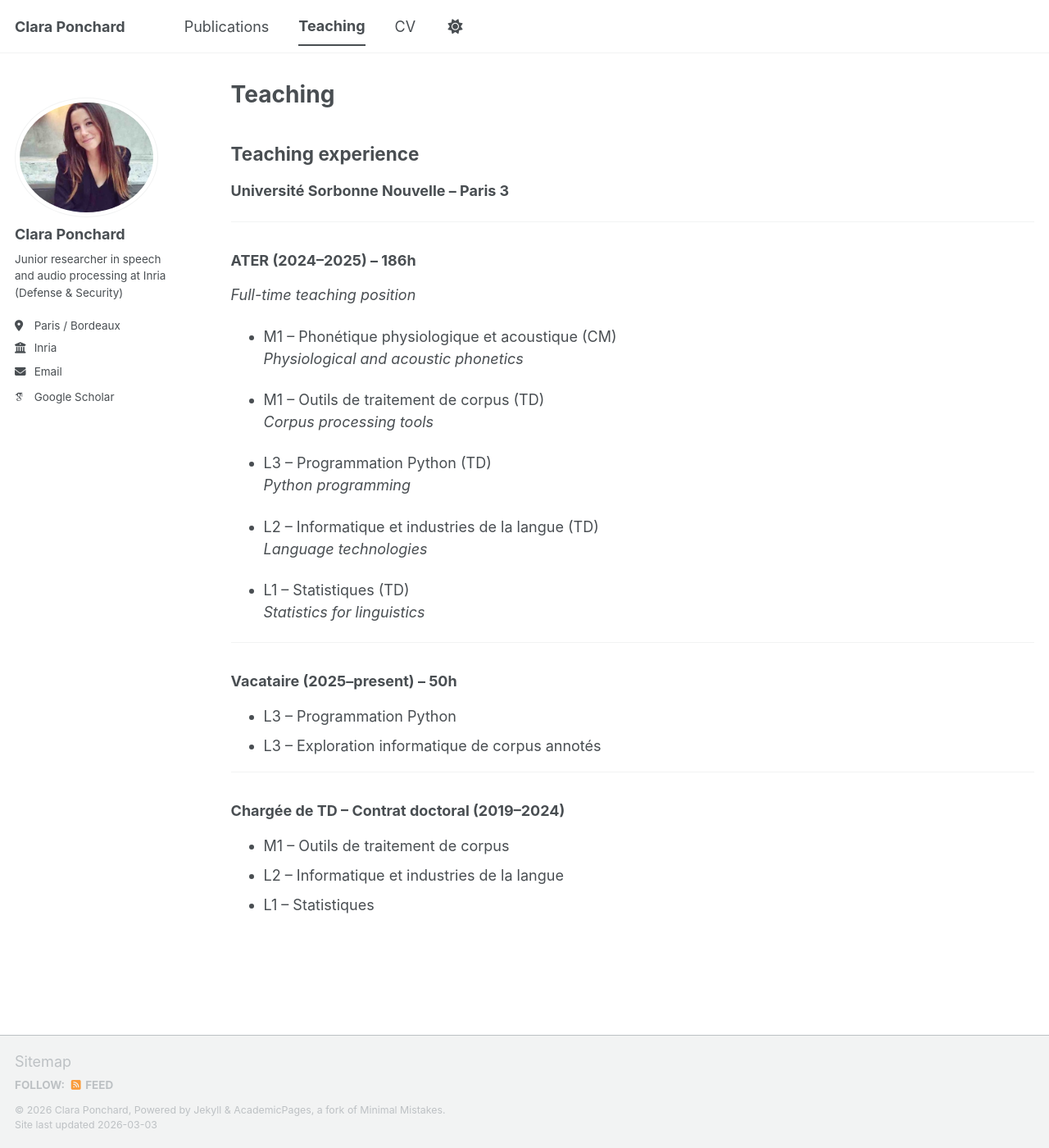
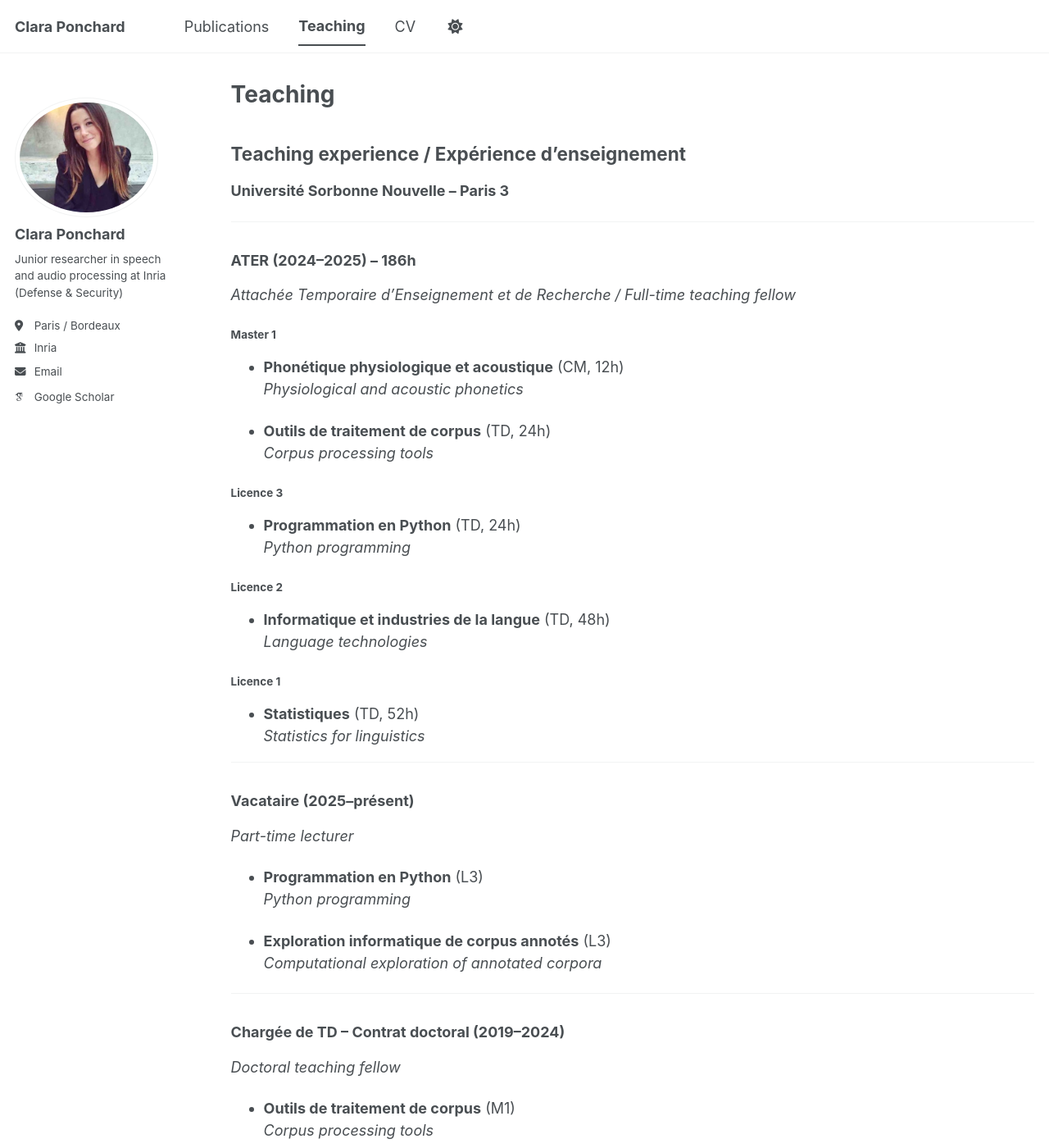
Before and after one commit to ClaraPonchard/ClaraPonchard.github.io, a Jekyll site: the page built from _teaching/2014-spring-teaching-1.md, in a window 1280 px wide and 1400 px high. Shown: the whole window at 82% size. Built offline with Jekyll 4.4.1, drawn with Linux system fonts in a browser that asks for light colours; some web fonts are replaced; a script bundle is joined from its source files by our own code; library files that are not in the unit come from our copies; some of the changed text lies outside the part shown.

Commit message:
Update 2014-spring-teaching-1.md

```diff
--- a/_teaching/2014-spring-teaching-1.md
+++ b/_teaching/2014-spring-teaching-1.md
@@ -5,40 +5,54 @@ permalink: /teaching/
 author_profile: true
 ---
 
-## Teaching experience
+## Teaching experience / Expérience d’enseignement
 **Université Sorbonne Nouvelle – Paris 3**
 
 ---
 
 ### ATER (2024–2025) – 186h
-*Full-time teaching position*
+*Attachée Temporaire d’Enseignement et de Recherche / Full-time teaching fellow*
 
-- M1 – Phonétique physiologique et acoustique (CM)
+#### Master 1
+- **Phonétique physiologique et acoustique** (CM, 12h)
   *Physiological and acoustic phonetics*
 
-- M1 – Outils de traitement de corpus (TD)
+- **Outils de traitement de corpus** (TD, 24h)
   *Corpus processing tools*
 
-- L3 – Programmation Python (TD)
+#### Licence 3
+- **Programmation en Python** (TD, 24h)
   *Python programming*
 
-- L2 – Informatique et industries de la langue (TD)
+#### Licence 2
+- **Informatique et industries de la langue** (TD, 48h)
   *Language technologies*
 
-- L1 – Statistiques (TD)
+#### Licence 1
+- **Statistiques** (TD, 52h)
   *Statistics for linguistics*
 
 ---
 
-### Vacataire (2025–present) – 50h
+### Vacataire (2025–présent)
+*Part-time lecturer*
 
-- L3 – Programmation Python
-- L3 – Exploration informatique de corpus annotés
+- **Programmation en Python** (L3)
+  *Python programming*
+
+- **Exploration informatique de corpus annotés** (L3)
+  *Computational exploration of annotated corpora*
 
 ---
 
 ### Chargée de TD – Contrat doctoral (2019–2024)
+*Doctoral teaching fellow*
 
-- M1 – Outils de traitement de corpus
-- L2 – Informatique et industries de la langue
-- L1 – Statistiques
+- **Outils de traitement de corpus** (M1)
+  *Corpus processing tools*
+
+- **Informatique et industries de la langue** (L2)
+  *Language technologies*
+
+- **Statistiques** (L1)
+  *Statistics*
```
